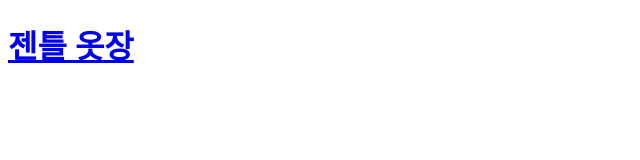
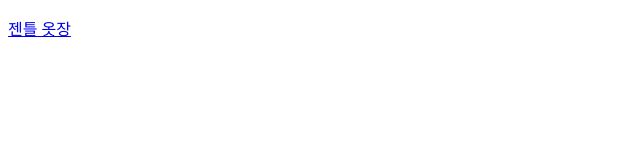
Before and after one commit to dooa369/Gentle-Wardrobe, a plain HTML site: page index.html in a window 1280 px wide. Shown: the whole page, without its empty margins (0-640 px from the left). Drawn offline with Linux system fonts and the light colour scheme.

Commit message:
Add files via upload

```diff
--- a/index.html
+++ b/index.html
@@ -6,6 +6,6 @@
     <title>Document</title>
 </head>
 <body>
-    <a href="홈페이지.html"><h1>젠틀 옷장</h1></a>
+    <a href="홈페이지.html"><P>젠틀 옷장</P></a>
 </body>
 </html>
```
